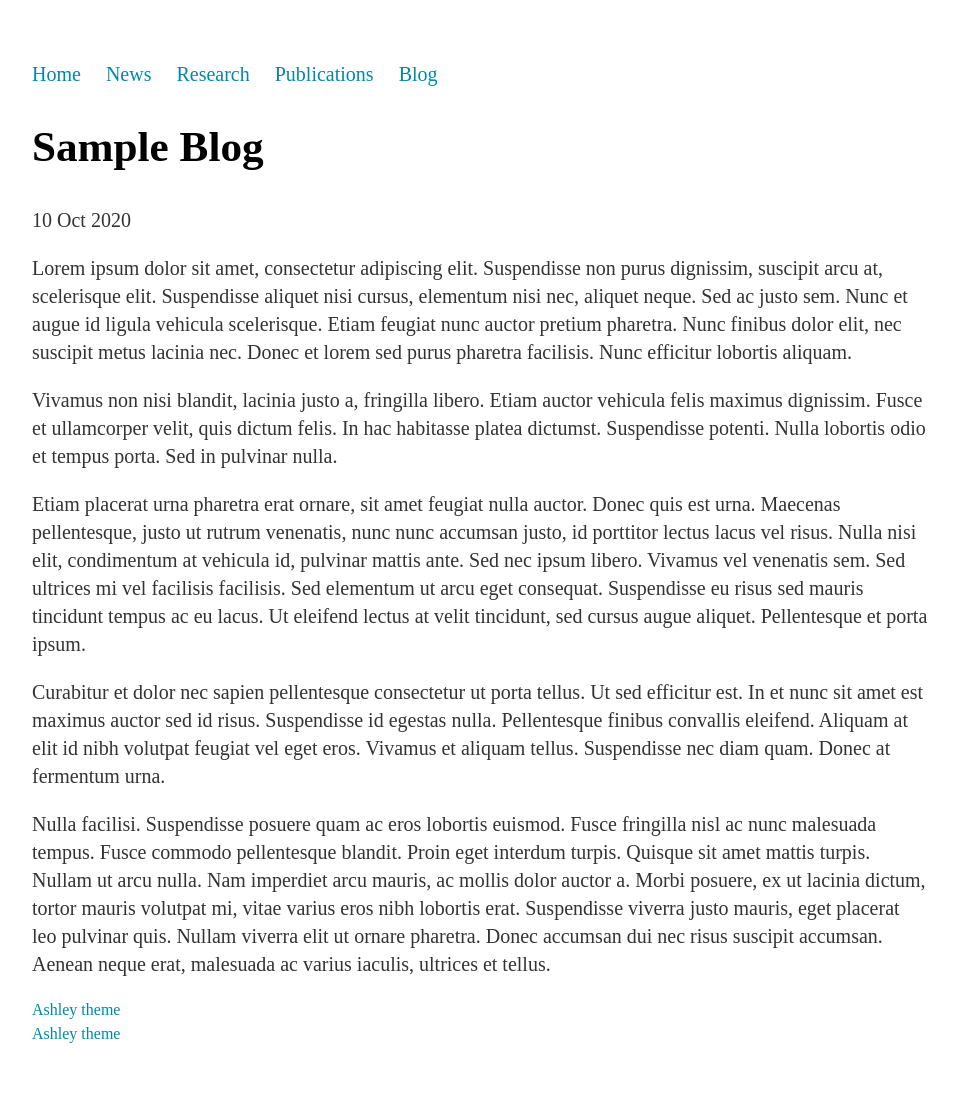
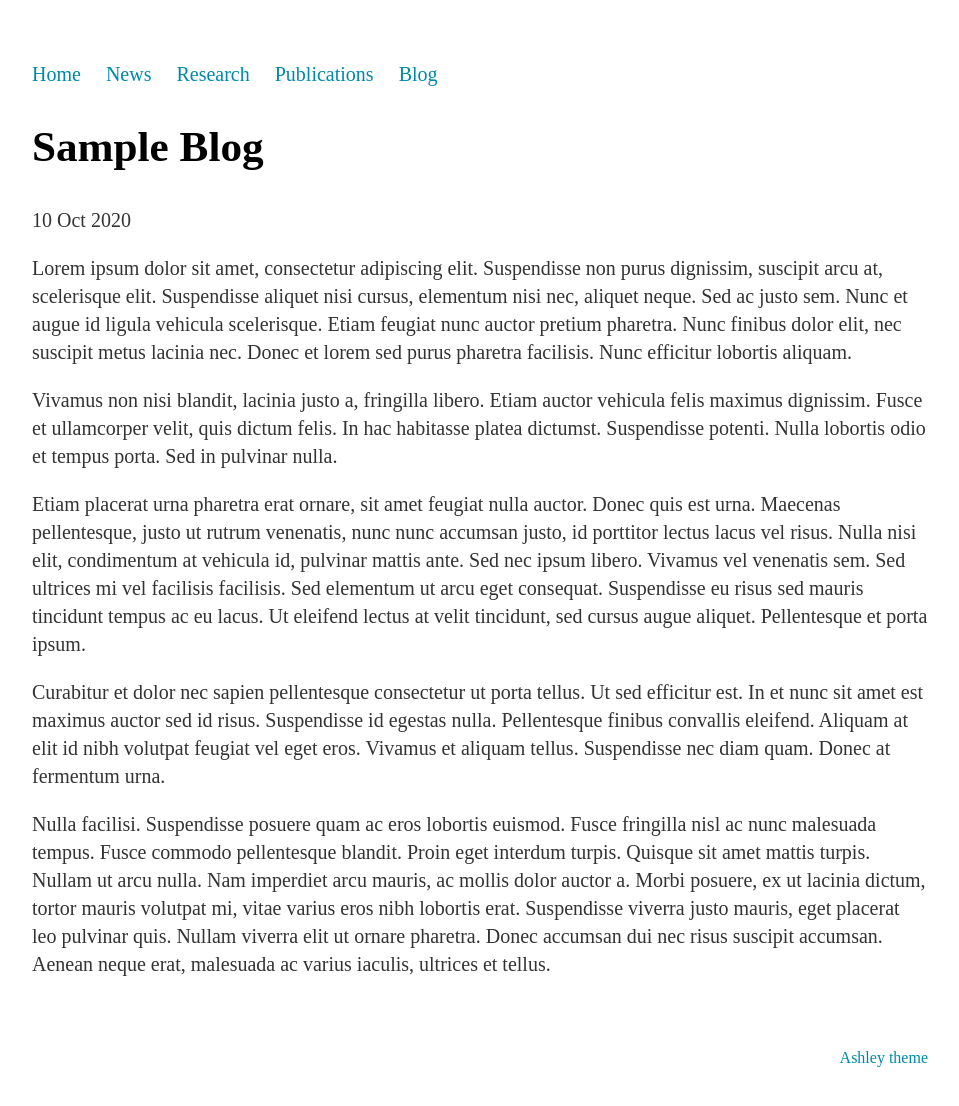
Before and after one commit to michelledaviest/michelledaviest.github.io, a Jekyll site: the page built from example-ashley/blog/2020-10-10-Sample-Blog.html, in a window 1280 px wide. Shown: the whole page, without its empty margins (160-1119 px from the left). Built offline with Jekyll 4.4.1, drawn with Linux system fonts in a browser that asks for light colours; some web fonts are replaced.

Commit message:
make footer float to right

```diff
--- a/_layouts/ashley-post.html
+++ b/_layouts/ashley-post.html
@@ -4,7 +4,3 @@ layout: ashley
 <div class="post">
   {{ content }}
 </div>
-
-<div class = "footer">
-	<a href="https://github.com/michelledaviest/ashley-githubpages">Ashley theme</a>
-</div>
--- a/_layouts/ashley.html
+++ b/_layouts/ashley.html
@@ -13,9 +13,8 @@
 
 </div>
 
-<div class = "footer">
-	<a href="https://github.com/michelledaviest/ashley-githubpages">Ashley theme</a>
-</div>
+<br><br>
+<a style="float:right;" href="https://github.com/michelledaviest/ashley-githubpages">Ashley theme</a>
 
 </body>
 
--- a/_layouts/default.html
+++ b/_layouts/default.html
@@ -24,9 +24,8 @@
 
 </div>
 
-<div class = "footer">
-	<a href="https://github.com/michelledaviest/ashley-githubpages">Ashley theme</a>
-</div>
+<br><br>
+<a style="float:right;" href="https://github.com/michelledaviest/ashley-githubpages">Ashley theme</a>
 
 </body>
 
--- a/_layouts/post.html
+++ b/_layouts/post.html
@@ -7,7 +7,3 @@ layout: default
 <div class="post">
   {{ content }}
 </div>
-
-<div class = "footer">
-	<a href="https://github.com/michelledaviest/ashley-githubpages">Ashley theme</a>
-</div>
--- a/css/main.css
+++ b/css/main.css
@@ -62,7 +62,6 @@ footer {
 	font-size: 0.8em;
 	line-height: 1em;
 	font-family: 'Gentium Book Basic';
-	float : right;
 }
 
 /* Blog */
```
